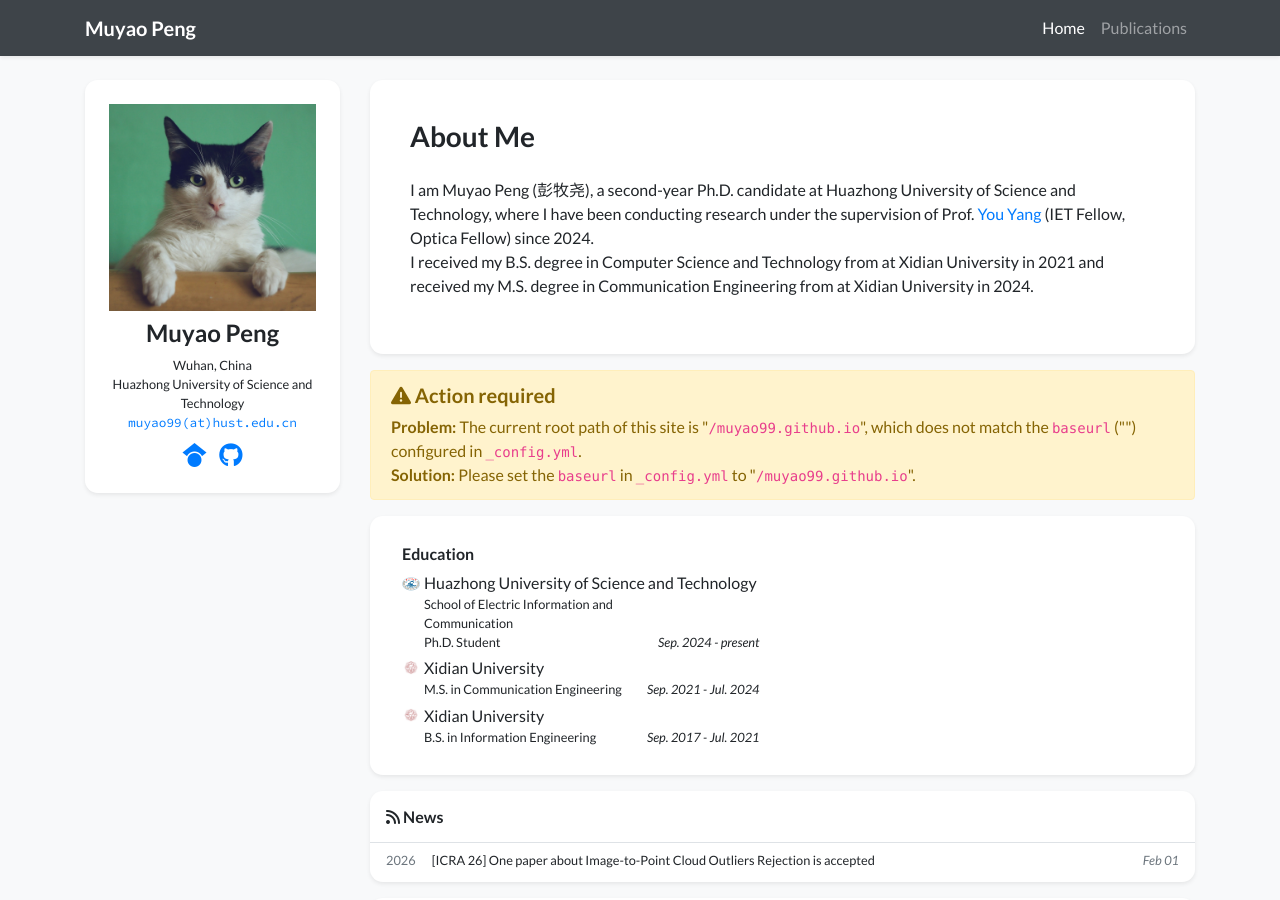
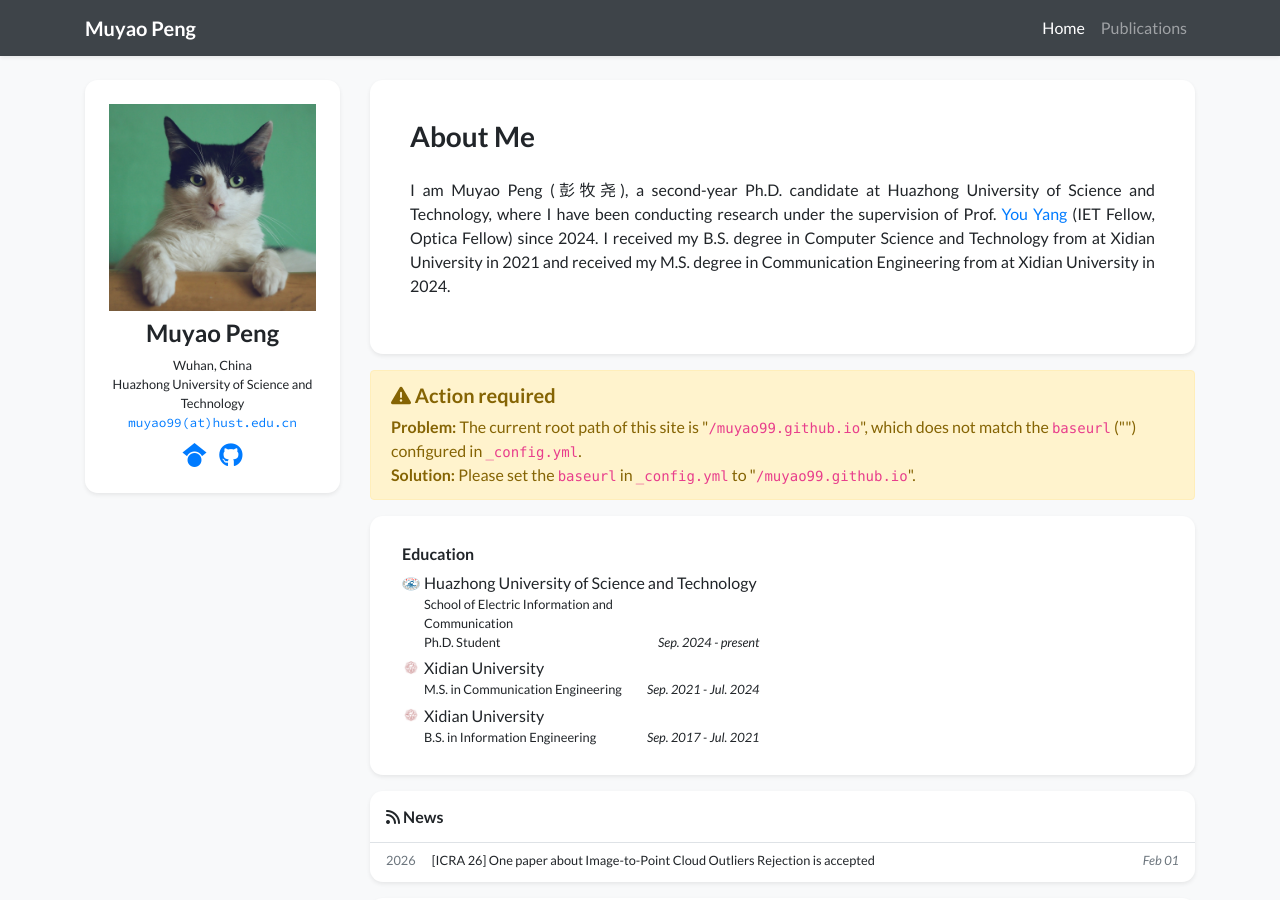
Before and after one commit to muyao99/muyao99.github.io, a Jekyll site: the page built from index.html, in a window 1280 px wide and 900 px high. Built offline with Jekyll 4.4.1, drawn with Linux system fonts in a browser that asks for light colours; nearby versions of some CDN libraries; a style sheet for code colours, icons or effects is not loaded; part of the change alters nothing that is shown.

```diff
--- a/_data/profile.yml
+++ b/_data/profile.yml
@@ -19,11 +19,10 @@ github: muyao99
 # linkedin: your-linked-in-id
 # orcid: 0000-0000-0000-0000
 
-short_bio_text_justify: false
+short_bio_text_justify: true
 short_bio: >-
   <p>
-    I am Muyao Peng (彭牧尧), a second-year Ph.D. candidate at Huazhong University of Science and Technology, where I have been conducting research under the supervision of Prof. <a href="https://en.wikipedia.org/wiki/Bicolor_cat" target="_blank">You Yang</a> (IET Fellow, Optica Fellow) since 2024. </br>
-    I received my B.S. degree in Computer Science and Technology from at Xidian University in 2021 and received my M.S. degree in Communication Engineering from at Xidian University in 2024.
+    I am Muyao Peng (彭牧尧), a second-year Ph.D. candidate at Huazhong University of Science and Technology, where I have been conducting research under the supervision of Prof. <a href="https://en.wikipedia.org/wiki/Bicolor_cat" target="_blank">You Yang</a> (IET Fellow, Optica Fellow) since 2024. I received my B.S. degree in Computer Science and Technology from at Xidian University in 2021 and received my M.S. degree in Communication Engineering from at Xidian University in 2024.
   </p>
 
 portrait_url: /assets/images/photos/portrait.jpg
```
